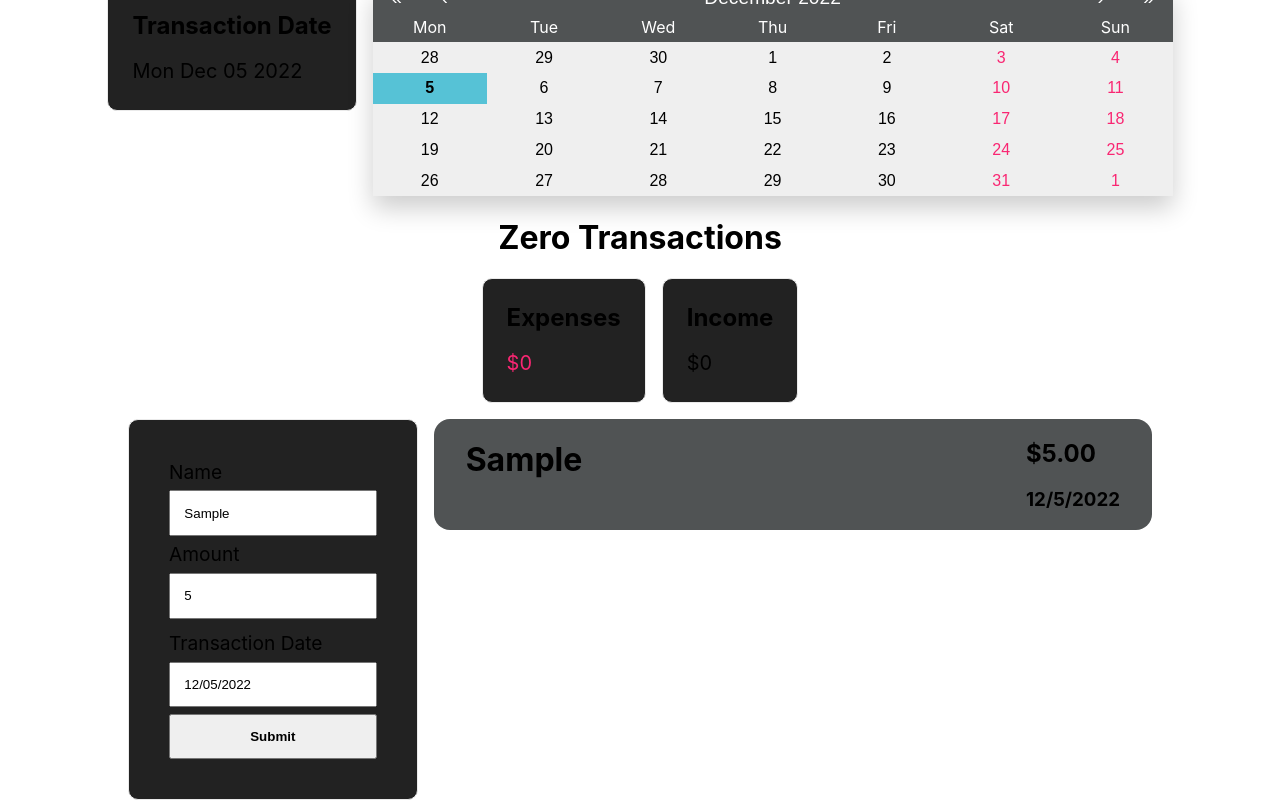
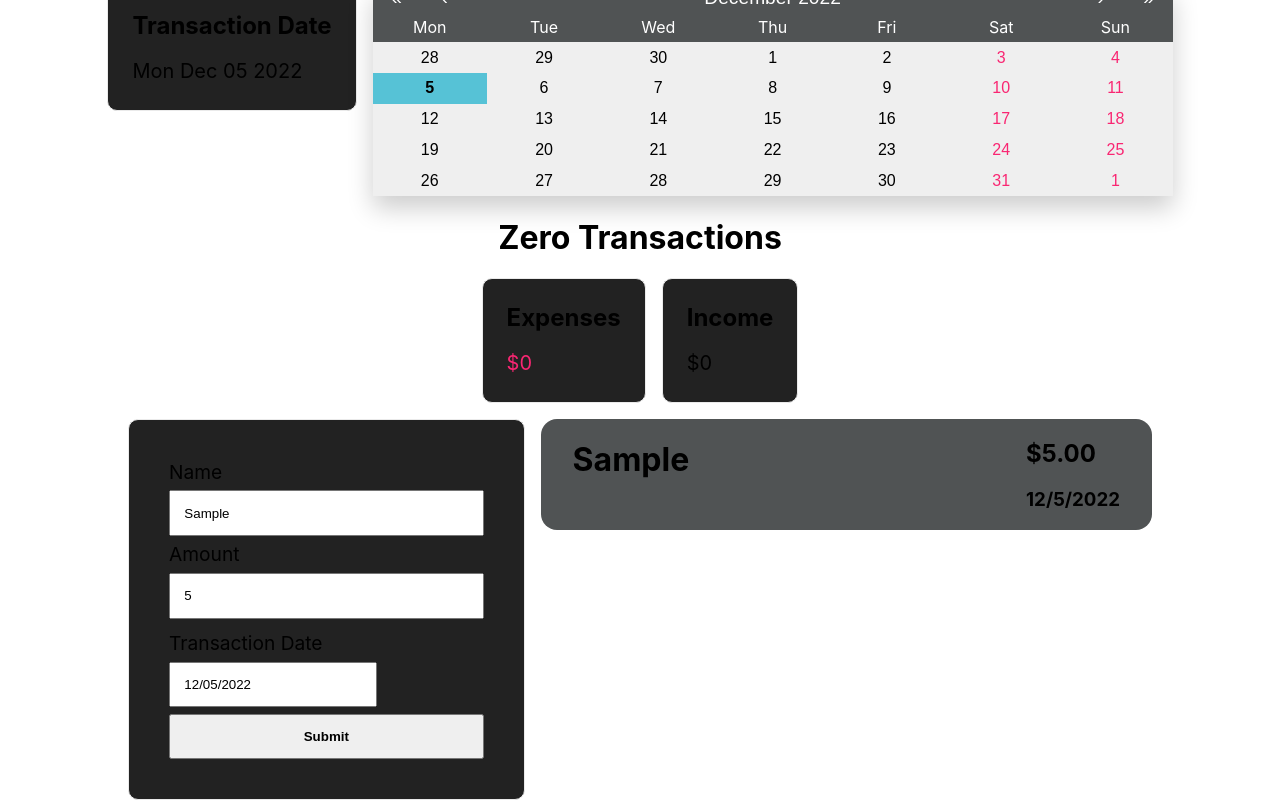
Before and after one commit to JeremyLoh/window, a Next.js app: page /wallet in a window 1280 px wide. Both pictures are taken after typing "Sample", "5" into the empty fields and a click on the button "Submit". Shown: the part 96-896 px from the top of the page. Built offline with nearby package versions, Linux system fonts and the light colour scheme.

Commit message:
Update size of wallet history component

```diff
--- a/pages/wallet.tsx
+++ b/pages/wallet.tsx
@@ -38,11 +38,15 @@ const Wallet:FC<any> = () => {
       <div className={styles.transactions} aria-label="wallet-transactions">
         <h1>Zero Transactions</h1>
         <WalletSummary />
-        <div className={styles.walletTransactionHistory}>
-          <CardInfo ariaLabel="add-transaction-form">
-            <WalletForm handleNewTransaction={displayNewTransaction}/>
-          </CardInfo>
-          <TransactionHistory transactions={transactions} />
+        <div className={styles.transactionHistory}>
+          <div className={styles["transactionHistory-add-form"]}>
+            <CardInfo ariaLabel="add-transaction-form">
+              <WalletForm handleNewTransaction={displayNewTransaction}/>
+            </CardInfo>
+          </div>
+          <div className={styles["transactionHistory-transaction-history"]}>
+            <TransactionHistory transactions={transactions} />
+          </div>
         </div>
       </div>
     </div>
--- a/styles/components/wallet/TransactionInfo.module.css
+++ b/styles/components/wallet/TransactionInfo.module.css
@@ -12,3 +12,14 @@
 .container:hover {
   filter: brightness(95%);
 }
+
+@media (max-width: 600px) {
+  .container {
+    flex-direction: column;
+    justify-content: center;
+    align-content: center;
+    width: 100%;
+    gap: 0;
+    font-size: smaller;
+  }
+}
--- a/styles/pages/Wallet.module.css
+++ b/styles/pages/Wallet.module.css
@@ -18,12 +18,18 @@
   align-items: center;
 }
 
-.walletTransactionHistory {
+.transactionHistory {
   display: flex;
   flex-direction: row;
   justify-content: center;
   gap: 1rem;
   width: 80%;
+}
+.transactionHistory-add-form {
+  flex-grow: 1;
+}
+.transactionHistory-transaction-history {
+  flex-grow: 3;
 }
 
 @media (max-width: 500px) {
@@ -34,7 +40,7 @@
     padding: 0 1rem;
   }
 
-  .walletTransactionHistory {
+  .transactionHistory {
     flex-direction: column;
     row-gap: 1rem;
   }
```
